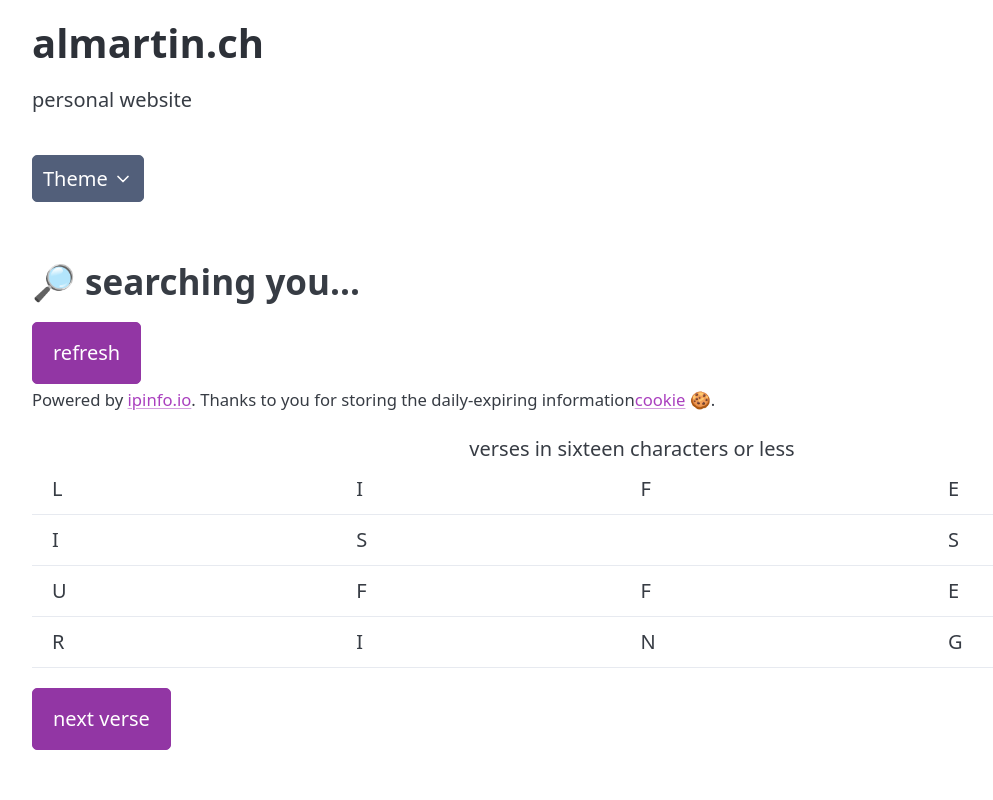
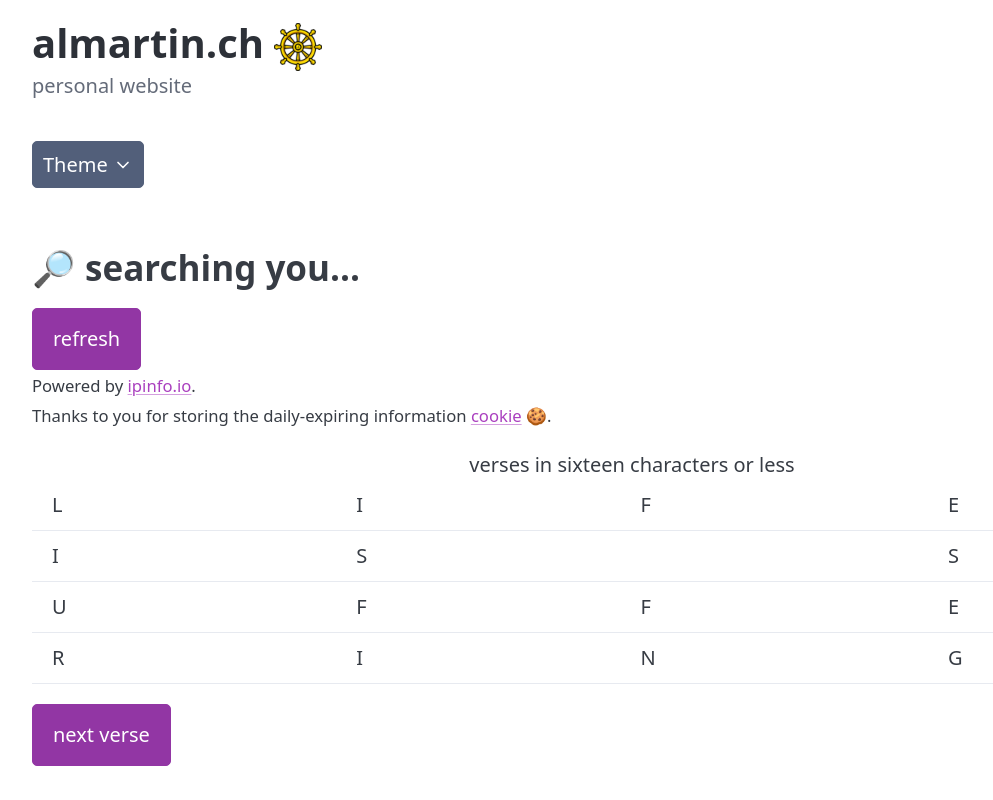
Before and after one commit to almartinch/almartinch.github.io, a plain HTML site: page index.html in a window 1280 px wide. Shown: the top 800 px of the page, without its empty margins (8-1001 px from the left). Drawn offline with Linux system fonts and the light colour scheme; no server answers.

Commit message:
add icon; minor edit

```diff
--- a/index.html
+++ b/index.html
@@ -27,8 +27,10 @@
     </head>
     <body>
         <header class="container">
-            <h1>almartin.ch</h3>
-            <p>personal website</p>
+            <hgroup>
+                <h1>almartin.ch <img src="favicon_io/favicon.ico"></h1>
+                <p>personal website</p>
+            </hgroup>
             <nav>
                 <ul>
                   <li>
@@ -53,7 +55,7 @@
                 </button>
                 <p>
                     <small>
-                        Powered by <a href="https://ipinfo.io/">ipinfo.io</a>. Thanks to you for storing the daily-expiring information<a href="https://developer.mozilla.org/en-US/docs/Web/HTTP/Cookies#what_cookies_are_used_for">cookie</a> 🍪.
+                        Powered by <a href="https://ipinfo.io/">ipinfo.io</a>. <br>Thanks to you for storing the daily-expiring information <a href="https://developer.mozilla.org/en-US/docs/Web/HTTP/Cookies#what_cookies_are_used_for">cookie</a> 🍪.
                     </small>
                 </p>
             </section>
```
